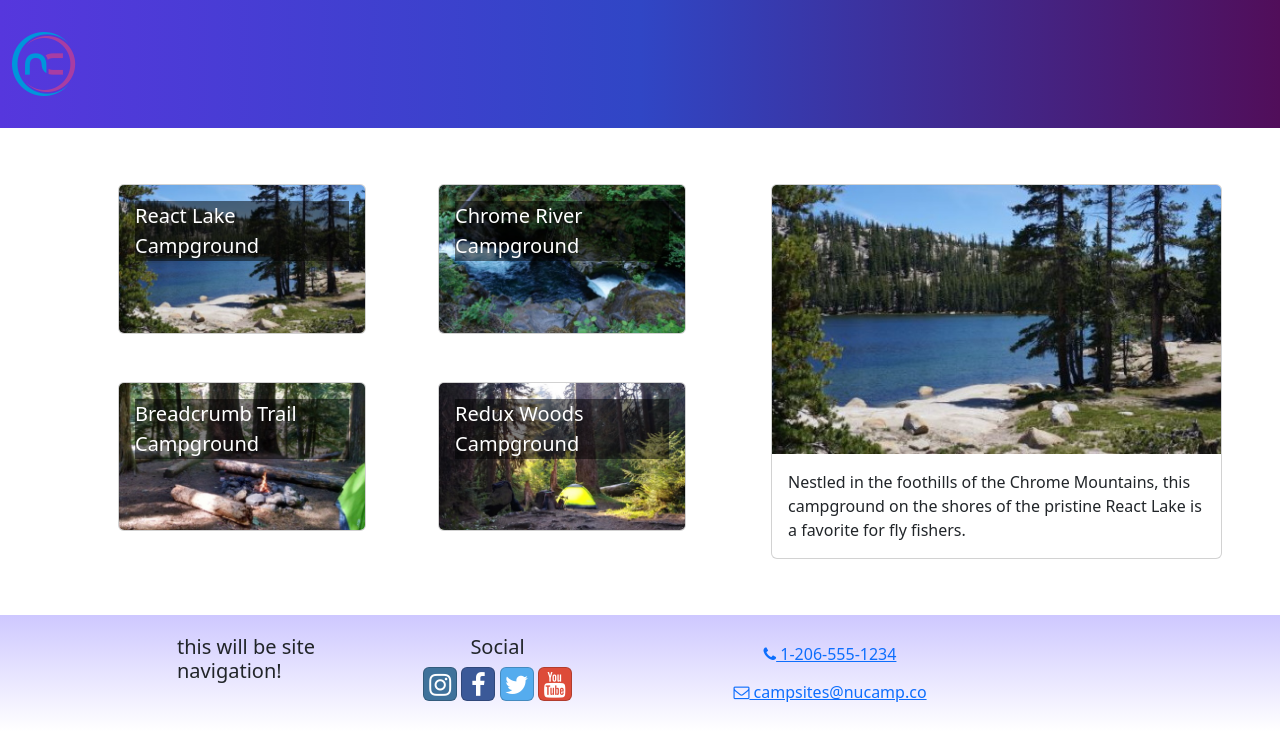
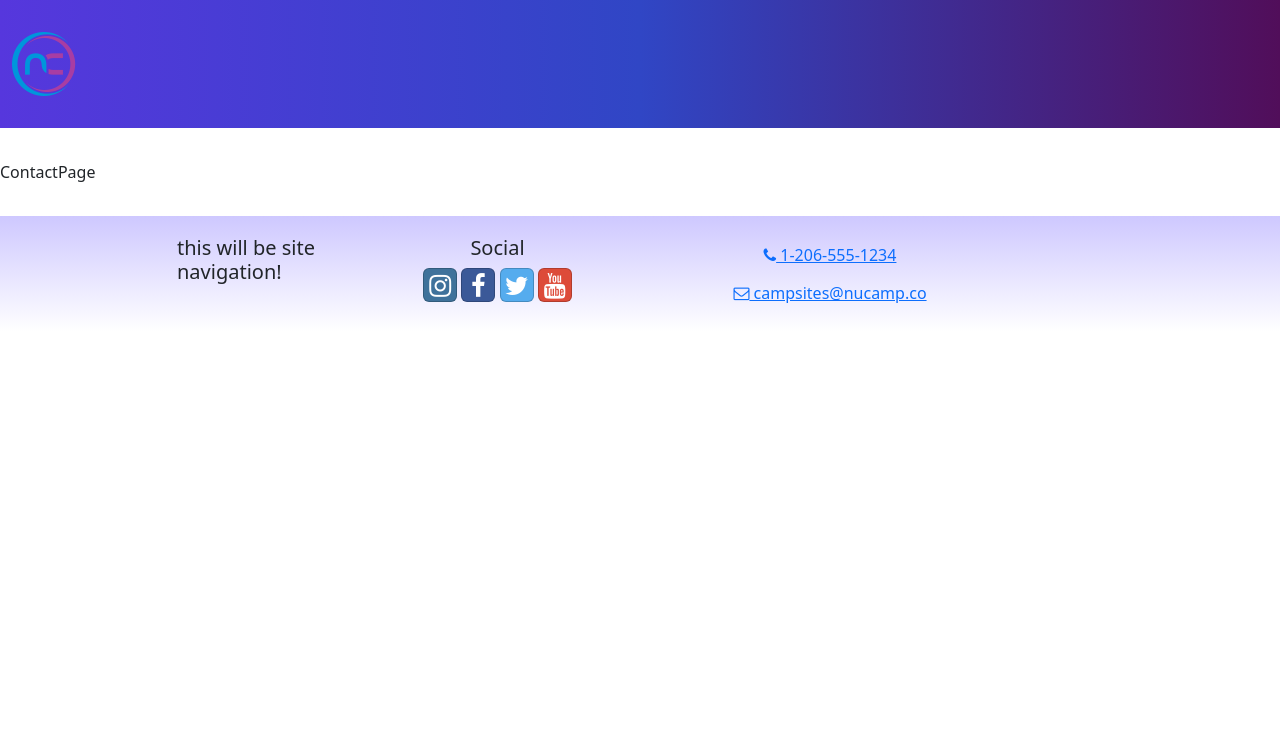
Before and after one commit to mamypoco/nucampsite-react-new, a React (Create React App) app: page /contact in a window 1280 px wide. Shown: the top 744 px of the page. Built offline with nearby package versions, Linux system fonts and the light colour scheme.

Commit message:
Router setup

```diff
--- a/src/App.js
+++ b/src/App.js
@@ -1,13 +1,20 @@
-import "./App.css";
+import { Routes, Route } from "react-router-dom";
+import ContactPage from "./pages/ContactPage";
+import HomePage from "./pages/HomePage";
 import CampsiteDirectoryPage from "./pages/CampsitesDirectoryPage";
 import Header from "./components/Header";
 import Footer from "./components/Footer";
+import "./App.css";
 
 function App() {
    return (
       <div className="App">
          <Header />
-         <CampsiteDirectoryPage />
+         <Routes>
+            <Route path="/" element={<HomePage />} />
+            <Route path="contact" element={<ContactPage />} />
+            <Route path="directory" element={<CampsiteDirectoryPage />} />
+         </Routes>
          <Footer />
       </div>
    );
--- a/src/index.js
+++ b/src/index.js
@@ -1,5 +1,6 @@
 import React from "react";
 import { createRoot } from "react-dom/client";
+import { BrowserRouter } from "react-router-dom";
 import { Provider } from "react-redux";
 import { store } from "./app/store";
 import App from "./App";
@@ -16,7 +17,9 @@ const root = createRoot(container);
 root.render(
    <React.StrictMode>
       <Provider store={store}>
-         <App />
+         <BrowserRouter>
+            <App />
+         </BrowserRouter>
       </Provider>
    </React.StrictMode>
 );
--- /dev/null
+++ b/src/pages/ContactPage.js
@@ -0,0 +1,5 @@
+const ContactPage = () => {
+   return <div>ContactPage</div>;
+};
+
+export default ContactPage;
--- /dev/null
+++ b/src/pages/HomePage.js
@@ -0,0 +1,5 @@
+const HomePage = () => {
+   return <div>HomePage</div>;
+};
+
+export default HomePage;
```
